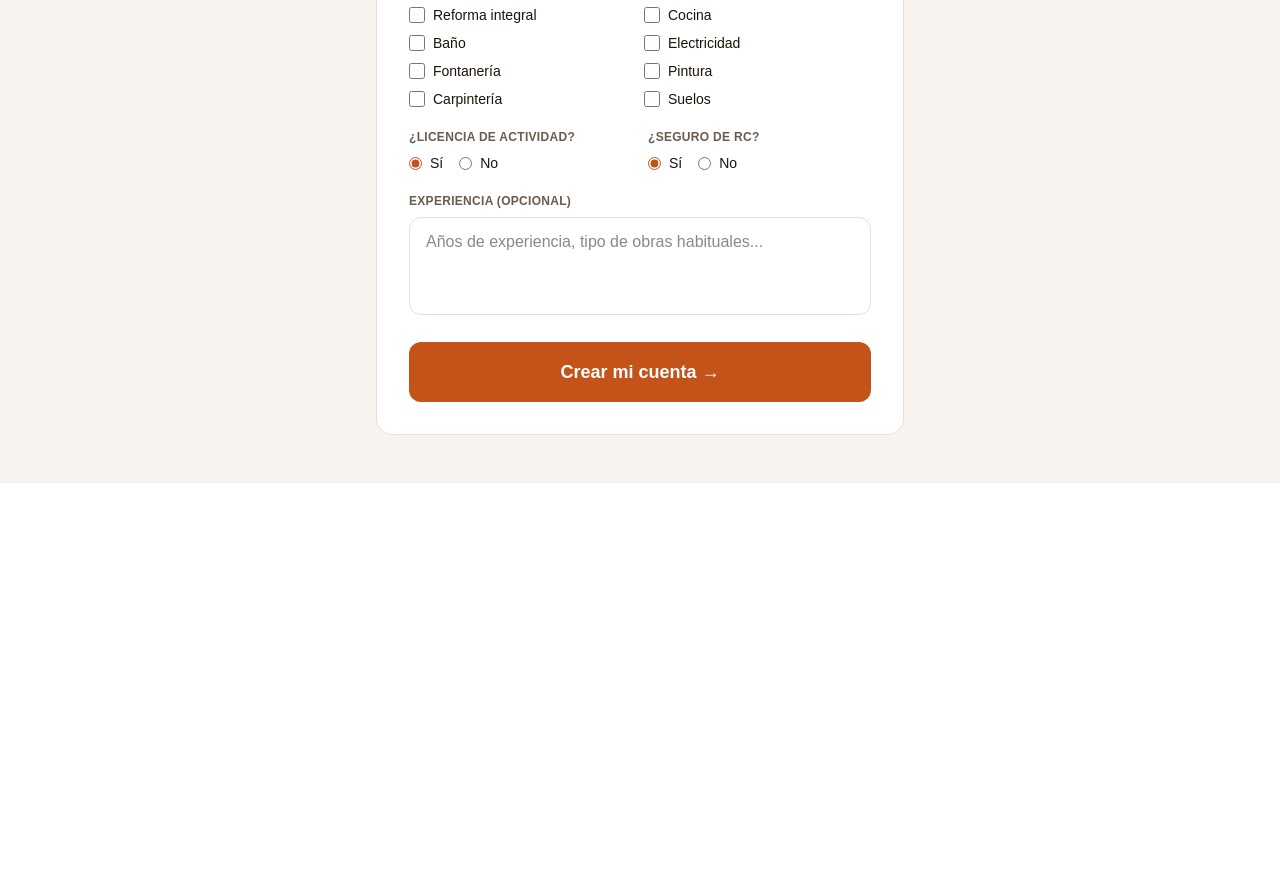
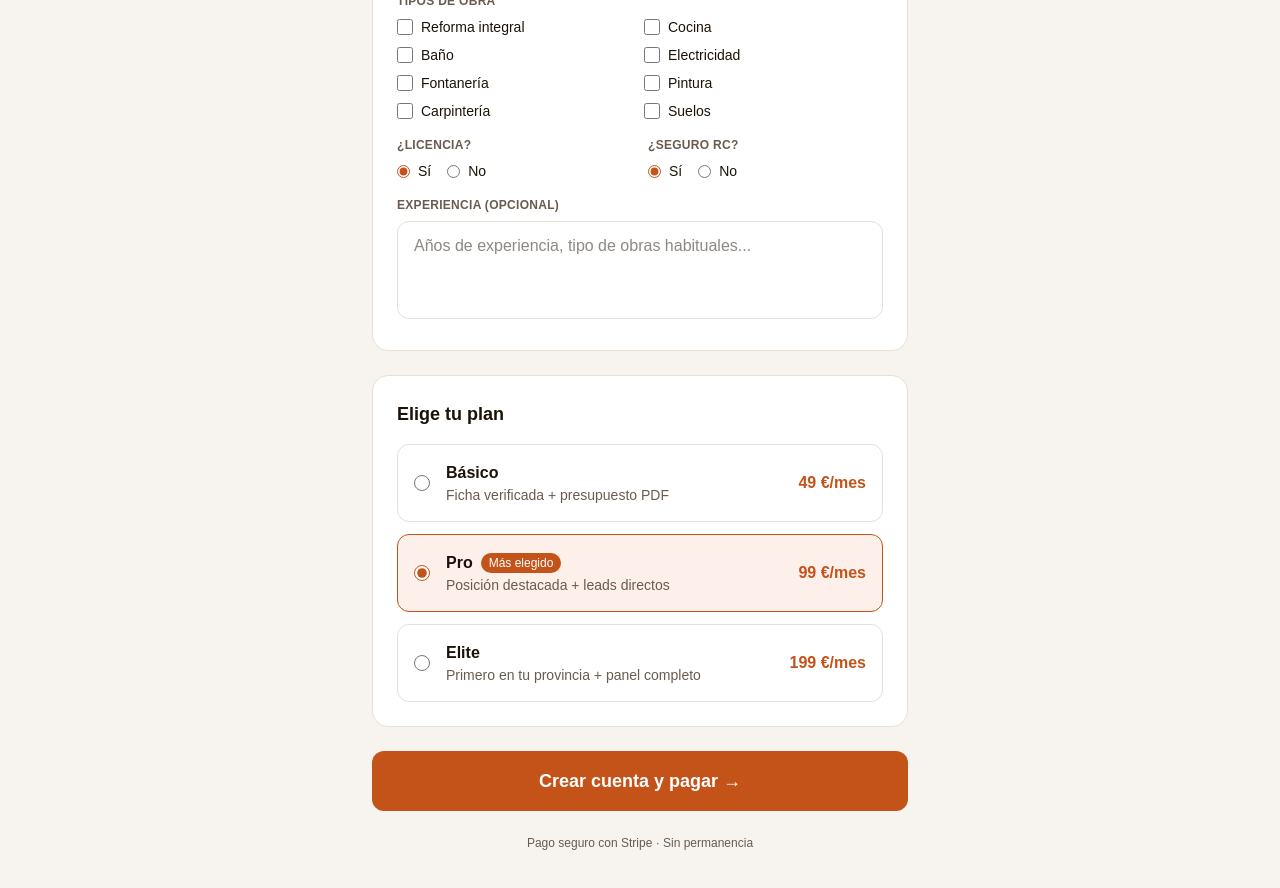
Before and after one commit to jesuspolonio14-prog/reformareal, a Next.js app: page /registro in a window 1280 px wide. Shown: the part 640-1528 px from the top of the page. Before the commit the page ends 1123 px from the top, so only its background shows below. Built offline with nearby package versions, Linux system fonts and the light colour scheme; no server answers.

Commit message:
integracion Stripe: pago al registrarse reformista

```diff
--- /dev/null
+++ b/app/api/checkout/route.ts
@@ -0,0 +1,38 @@
+import { stripe, PLANES, type PlanKey } from '@/lib/stripe'
+import type { NextRequest } from 'next/server'
+
+export async function POST(request: NextRequest) {
+  const { plan, userId, email } = await request.json() as {
+    plan: PlanKey
+    userId: string
+    email: string
+  }
+
+  const planData = PLANES[plan]
+  if (!planData) {
+    return Response.json({ error: 'Plan inválido' }, { status: 400 })
+  }
+
+  const baseUrl = process.env.NEXT_PUBLIC_URL ?? 'https://reformareal.com'
+
+  const session = await stripe.checkout.sessions.create({
+    payment_method_types: ['card'],
+    mode: 'payment',
+    customer_email: email,
+    line_items: [
+      {
+        price_data: {
+          currency: 'eur',
+          product_data: { name: planData.nombre },
+          unit_amount: planData.precio,
+        },
+        quantity: 1,
+      },
+    ],
+    metadata: { userId, plan },
+    success_url: `${baseUrl}/panel?pago=ok`,
+    cancel_url:  `${baseUrl}/registro`,
+  })
+
+  return Response.json({ url: session.url })
+}
--- /dev/null
+++ b/app/api/webhook/route.ts
@@ -0,0 +1,34 @@
+import { stripe } from '@/lib/stripe'
+import { getSupabase } from '@/lib/supabase'
+import type { NextRequest } from 'next/server'
+
+export async function POST(request: NextRequest) {
+  const body = await request.text()
+  const sig  = request.headers.get('stripe-signature') ?? ''
+  const webhookSecret = process.env.STRIPE_WEBHOOK_SECRET
+
+  if (!webhookSecret) {
+    return Response.json({ error: 'Webhook secret no configurado' }, { status: 500 })
+  }
+
+  let event: ReturnType<typeof stripe.webhooks.constructEvent>
+  try {
+    event = stripe.webhooks.constructEvent(body, sig, webhookSecret)
+  } catch {
+    return Response.json({ error: 'Firma inválida' }, { status: 400 })
+  }
+
+  if (event.type === 'checkout.session.completed') {
+    const session = event.data.object
+    const { userId, plan } = session.metadata ?? {}
+
+    if (userId && plan) {
+      await getSupabase()
+        .from('reformistas_perfiles')
+        .update({ plan, plan_pagado: true })
+        .eq('id', userId)
+    }
+  }
+
+  return Response.json({ ok: true })
+}
--- a/app/registro/actions.ts
+++ b/app/registro/actions.ts
@@ -7,24 +7,28 @@ import { Resend } from 'resend'
 const resend = new Resend(process.env.RESEND_API_KEY)
 
 export type RegistroState = {
-  status: 'idle' | 'error'
+  status: 'idle' | 'pending_payment' | 'error'
   message?: string
+  userId?: string
+  email?: string
+  plan?: string
 }
 
 export async function registrarReformista(
   _prevState: RegistroState,
   formData: FormData
 ): Promise<RegistroState> {
-  const nombre     = (formData.get('nombre') as string).trim()
-  const empresa    = formData.get('empresa') as string
-  const telefono   = (formData.get('telefono') as string).trim()
-  const ciudad     = (formData.get('ciudad') as string).trim()
-  const email      = (formData.get('email') as string).trim()
-  const password   = formData.get('password') as string
-  const tipos      = formData.getAll('tipos') as string[]
-  const licencia   = formData.get('licencia') === 'si'
-  const seguro     = formData.get('seguro') === 'si'
+  const nombre      = (formData.get('nombre') as string).trim()
+  const empresa     = formData.get('empresa') as string
+  const telefono    = (formData.get('telefono') as string).trim()
+  const ciudad      = (formData.get('ciudad') as string).trim()
+  const email       = (formData.get('email') as string).trim()
+  const password    = formData.get('password') as string
+  const tipos       = formData.getAll('tipos') as string[]
+  const licencia    = formData.get('licencia') === 'si'
+  const seguro      = formData.get('seguro') === 'si'
   const experiencia = formData.get('experiencia') as string
+  const plan        = (formData.get('plan') as string) || 'basico'
 
   if (!nombre || !telefono || !ciudad || !email || !password) {
     return { status: 'error', message: 'Rellena todos los campos obligatorios.' }
@@ -51,6 +55,7 @@ export async function registrarReformista(
       nombre, empresa: empresa || null, telefono, ciudad,
       tipos_obra: tipos, licencia, seguro_rc: seguro,
       experiencia: experiencia || null,
+      plan, plan_pagado: false,
     })
   }
 
@@ -58,9 +63,9 @@ export async function registrarReformista(
   await resend.emails.send({
     from: 'onboarding@resend.dev',
     to: 'reformarealsoporte@gmail.com',
-    subject: `Nuevo reformista registrado — ${nombre}`,
-    html: `<p><strong>${nombre}</strong> (${email}) se ha registrado como reformista en ${ciudad}.</p>`,
+    subject: `Nuevo reformista registrado — ${nombre} (${plan})`,
+    html: `<p><strong>${nombre}</strong> (${email}) se ha registrado como reformista en ${ciudad}. Plan: ${plan}.</p>`,
   }).catch(() => {})
 
-  redirect('/panel')
+  return { status: 'pending_payment', userId: data.user!.id, email, plan }
 }
--- a/app/registro/page.tsx
+++ b/app/registro/page.tsx
@@ -1,6 +1,6 @@
 'use client'
 
-import { useActionState } from 'react'
+import { useActionState, useEffect } from 'react'
 import Image from 'next/image'
 import { registrarReformista, type RegistroState } from './actions'
 
@@ -8,12 +8,31 @@ const initialState: RegistroState = { status: 'idle' }
 
 const tiposObra = ['Reforma integral','Cocina','Baño','Electricidad','Fontanería','Pintura','Carpintería','Suelos']
 
+const planes = [
+  { key: 'basico', nombre: 'Básico',  precio: '49 €/mes',  desc: 'Ficha verificada + presupuesto PDF' },
+  { key: 'pro',    nombre: 'Pro',     precio: '99 €/mes',  desc: 'Posición destacada + leads directos', popular: true },
+  { key: 'elite',  nombre: 'Elite',   precio: '199 €/mes', desc: 'Primero en tu provincia + panel completo' },
+]
+
 export default function Registro() {
   const [state, action, pending] = useActionState(registrarReformista, initialState)
 
+  // Cuando el usuario está creado, redirigir a Stripe
+  useEffect(() => {
+    if (state.status === 'pending_payment' && state.userId) {
+      fetch('/api/checkout', {
+        method: 'POST',
+        headers: { 'Content-Type': 'application/json' },
+        body: JSON.stringify({ plan: state.plan, userId: state.userId, email: state.email }),
+      })
+        .then((r) => r.json())
+        .then(({ url }) => { if (url) window.location.href = url })
+    }
+  }, [state])
+
   return (
     <main className="min-h-screen bg-[#F7F3EE] text-[#1C1208]">
-      <nav className="flex justify-between items-center px-6 py-4 max-w-6xl mx-auto">
+      <nav className="flex justify-between items-center px-4 sm:px-6 py-4 max-w-6xl mx-auto">
         <a href="/" className="flex items-center gap-2">
           <Image src="/logo-rr.svg" alt="ReformaReal" width={36} height={32} priority />
           <span className="text-xl font-bold">reforma<span className="text-[#C4531A]">real</span></span>
@@ -23,16 +42,20 @@ export default function Registro() {
         </a>
       </nav>
 
-      <section className="max-w-xl mx-auto px-6 py-12">
+      <section className="max-w-xl mx-auto px-5 py-10">
         <h1 className="text-3xl font-black mb-2">Crea tu perfil de reformista</h1>
-        <p className="text-[#6B5B4E] mb-8">Accede a leads cualificados y gestiona tus obras desde tu panel.</p>
+        <p className="text-[#6B5B4E] mb-8">Accede a clientes que ya conocen el precio de su reforma.</p>
 
-        <form action={action} className="bg-white rounded-2xl p-8 space-y-5 border border-[#E8DFD8]">
+        <form action={action} className="space-y-6">
           {state.status === 'error' && (
             <div className="bg-red-50 border border-red-200 text-red-700 text-sm rounded-xl px-4 py-3">
               {state.message}
             </div>
           )}
+
+          {/* DATOS PERSONALES */}
+          <div className="bg-white rounded-2xl p-6 border border-[#E8DFD8] space-y-4">
+            <h2 className="font-bold text-lg">Tus datos</h2>
 
             <div className="grid grid-cols-2 gap-4">
               <div>
@@ -96,14 +119,14 @@ export default function Registro() {
 
             <div className="grid grid-cols-2 gap-4">
               <div>
-              <label className="text-xs font-semibold text-[#6B5B4E] uppercase tracking-wide block mb-2">¿Licencia de actividad?</label>
+                <label className="text-xs font-semibold text-[#6B5B4E] uppercase tracking-wide block mb-2">¿Licencia?</label>
                 <div className="flex gap-4 mt-1">
                   <label className="flex items-center gap-2"><input type="radio" name="licencia" value="si" defaultChecked className="accent-[#C4531A]" /><span className="text-sm">Sí</span></label>
                   <label className="flex items-center gap-2"><input type="radio" name="licencia" value="no" className="accent-[#C4531A]" /><span className="text-sm">No</span></label>
                 </div>
               </div>
               <div>
-              <label className="text-xs font-semibold text-[#6B5B4E] uppercase tracking-wide block mb-2">¿Seguro de RC?</label>
+                <label className="text-xs font-semibold text-[#6B5B4E] uppercase tracking-wide block mb-2">¿Seguro RC?</label>
                 <div className="flex gap-4 mt-1">
                   <label className="flex items-center gap-2"><input type="radio" name="seguro" value="si" defaultChecked className="accent-[#C4531A]" /><span className="text-sm">Sí</span></label>
                   <label className="flex items-center gap-2"><input type="radio" name="seguro" value="no" className="accent-[#C4531A]" /><span className="text-sm">No</span></label>
@@ -116,11 +139,33 @@ export default function Registro() {
               <textarea name="experiencia" rows={3} placeholder="Años de experiencia, tipo de obras habituales..."
                 className="w-full border border-[#E8DFD8] rounded-xl px-4 py-3 focus:outline-none focus:border-[#C4531A] resize-none" />
             </div>
+          </div>
 
-          <button type="submit" disabled={pending}
+          {/* SELECTOR DE PLAN */}
+          <div className="bg-white rounded-2xl p-6 border border-[#E8DFD8]">
+            <h2 className="font-bold text-lg mb-4">Elige tu plan</h2>
+            <div className="space-y-3">
+              {planes.map((p) => (
+                <label key={p.key} className="flex items-center gap-4 border border-[#E8DFD8] rounded-xl p-4 cursor-pointer has-[:checked]:border-[#C4531A] has-[:checked]:bg-[#FDF0EB] transition-colors">
+                  <input type="radio" name="plan" value={p.key} defaultChecked={p.key === 'pro'} className="accent-[#C4531A] w-4 h-4 shrink-0" />
+                  <div className="flex-1">
+                    <div className="flex items-center gap-2">
+                      <span className="font-bold">{p.nombre}</span>
+                      {p.popular && <span className="text-xs bg-[#C4531A] text-white px-2 py-0.5 rounded-full">Más elegido</span>}
+                    </div>
+                    <p className="text-sm text-[#6B5B4E]">{p.desc}</p>
+                  </div>
+                  <span className="font-black text-[#C4531A] whitespace-nowrap">{p.precio}</span>
+                </label>
+              ))}
+            </div>
+          </div>
+
+          <button type="submit" disabled={pending || state.status === 'pending_payment'}
             className="w-full bg-[#C4531A] text-white py-4 rounded-xl text-lg font-bold hover:bg-[#A84414] transition-colors disabled:opacity-60">
-            {pending ? 'Creando cuenta…' : 'Crear mi cuenta →'}
+            {pending || state.status === 'pending_payment' ? 'Redirigiendo al pago…' : 'Crear cuenta y pagar →'}
           </button>
+          <p className="text-center text-xs text-[#6B5B4E]">Pago seguro con Stripe · Sin permanencia</p>
         </form>
       </section>
     </main>
--- /dev/null
+++ b/lib/stripe.ts
@@ -0,0 +1,13 @@
+import Stripe from 'stripe'
+
+export const stripe = new Stripe(process.env.STRIPE_SECRET_KEY!, {
+  apiVersion: '2026-04-22.dahlia',
+})
+
+export const PLANES = {
+  basico: { nombre: 'ReformaReal — Plan Básico',  precio: 4900  },
+  pro:    { nombre: 'ReformaReal — Plan Pro',      precio: 9900  },
+  elite:  { nombre: 'ReformaReal — Plan Elite',    precio: 19900 },
+} as const
+
+export type PlanKey = keyof typeof PLANES
--- a/package.json
+++ b/package.json
@@ -14,7 +14,8 @@
     "next": "16.2.4",
     "react": "19.2.4",
     "react-dom": "19.2.4",
-    "resend": "^6.12.2"
+    "resend": "^6.12.2",
+    "stripe": "^22.1.0"
   },
   "devDependencies": {
     "@tailwindcss/postcss": "^4",
```
Also changed, not shown: 1 other file (tests, documents, lock files or other folders). Lines whose indentation alone changed are shown as unchanged.
